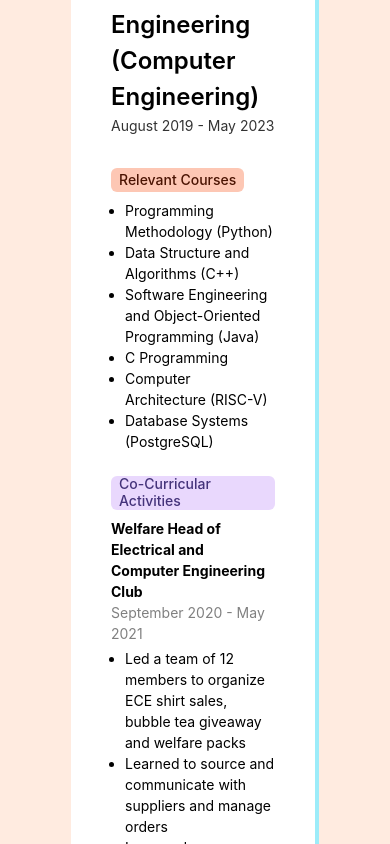
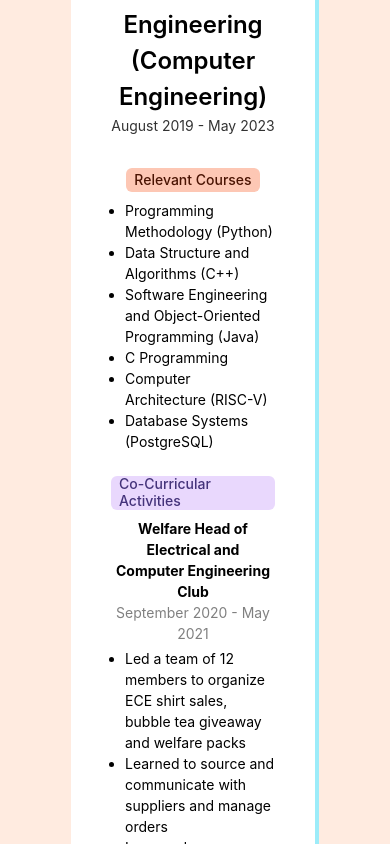
Before and after one commit to hazelhedmine/portfolio-website, a React (Create React App) app: page / in a window 390 px wide. Shown: the part 2487-3331 px from the top of the page. Built offline with nearby package versions, Linux system fonts and the light colour scheme.

Commit message:
Adjust formatting for mobile view for info section

```diff
--- a/src/components/sections/Education.js
+++ b/src/components/sections/Education.js
@@ -14,16 +14,18 @@ import {
 const Education = ({ props }) => {
   return (
     <Flex direction="column" p={6} gap={6}>
-      <Stat textAlign="left">
+      <Stat textAlign={{ base: 'center', md: 'left' }}>
         <StatLabel>National University of Singapore</StatLabel>
         <StatNumber>Bachelor of Engineering (Computer Engineering)</StatNumber>
         <StatHelpText>August 2019 - May 2023</StatHelpText>
       </Stat>
 
       <Box align="left">
+        <Flex gap={4} flexWrap="wrap" justify={{ base: 'center', md: 'left' }}>
           <Tag marginBottom={2} colorScheme="coral">
             Relevant Courses
           </Tag>
+        </Flex>
         <UnorderedList fontSize="sm">
           <ListItem>Programming Methodology (Python)</ListItem>
           <ListItem>Data Structure and Algorithms (C++)</ListItem>
@@ -37,12 +39,20 @@ const Education = ({ props }) => {
       </Box>
 
       <Box align="left">
+        <Flex gap={4} flexWrap="wrap" justify={{ base: 'center', md: 'left' }}>
           <Tag marginBottom={2} colorScheme="purple">
             Co-Curricular Activities
           </Tag>
+        </Flex>
         <Box fontSize="sm">
+          <Text textAlign={{ base: 'center', md: 'left' }}>
             <b>Welfare Head of Electrical and Computer Engineering Club</b>
-          <Text marginBottom={1} color="gray">
+          </Text>
+          <Text
+            marginBottom={1}
+            color="gray"
+            textAlign={{ base: 'center', md: 'left' }}
+          >
             September 2020 - May 2021
           </Text>
           <UnorderedList fontSize="sm">
--- a/src/components/sections/Projects.js
+++ b/src/components/sections/Projects.js
@@ -7,7 +7,6 @@ import {
   ListItem,
   Menu,
   MenuButton,
-  MenuIcon,
   MenuItem,
   MenuList,
   Stat,
@@ -18,17 +17,16 @@ import {
 } from '@chakra-ui/react';
 
 import { ChevronDownIcon } from '@chakra-ui/icons';
-import { GrDocumentUser } from 'react-icons/gr';
 
 const Projects = ({ props }) => {
   return (
     <Flex direction="column" p={6} gap={6}>
-      <Stat textAlign="left">
+      <Stat textAlign={{ base: 'center', md: 'left' }}>
         <StatNumber>Portfolio Website</StatNumber>
         <StatHelpText>It's this website!</StatHelpText>
       </Stat>
 
-      <Flex gap={4} flexWrap="wrap">
+      <Flex gap={4} flexWrap="wrap" justify={{ base: 'center', md: 'left' }}>
         <Tag colorScheme="cyan">Javascript</Tag>
         <Tag colorScheme="cyan">React</Tag>
         <Tag colorScheme="cyan">Chakra UI</Tag>
@@ -43,12 +41,12 @@ const Projects = ({ props }) => {
       {/*---------------------------------*/}
       <Divider borderBottomColor="cyan.300"></Divider>
 
-      <Stat textAlign="left">
+      <Stat textAlign={{ base: 'center', md: 'left' }}>
         <StatNumber>Augmented Reality Laser Tag System</StatNumber>
         <StatHelpText>Jan 2022 - May 2022</StatHelpText>
       </Stat>
 
-      <Flex gap={4} flexWrap="wrap">
+      <Flex gap={4} flexWrap="wrap" justify={{ base: 'center', md: 'left' }}>
         <Tag colorScheme="coral">Unity</Tag>
         <Tag colorScheme="coral">Vuforia Engine</Tag>
         <Tag colorScheme="coral">C#</Tag>
@@ -84,14 +82,18 @@ const Projects = ({ props }) => {
       {/*---------------------------------*/}
       <Divider borderBottomColor="cyan.300"></Divider>
 
-      <Flex justify="space-between">
-        <Stat textAlign="left">
+      <Flex
+        justify={{ base: 'left', md: 'space-between' }}
+        direction={{ base: 'column', md: 'row' }}
+      >
+        <Stat textAlign={{ base: 'center', md: 'left' }}>
           <StatNumber>UniTracker</StatNumber>
           <StatHelpText>January 2021 - May 2021</StatHelpText>
         </Stat>
+        <Box align="center">
           <Menu>
             <MenuButton
-            variant="ghost"
+              variant={{ base: 'outline', md: 'ghost' }}
               as={Button}
               rightIcon={<ChevronDownIcon />}
             >
@@ -114,9 +116,10 @@ const Projects = ({ props }) => {
               </MenuItem>
             </MenuList>
           </Menu>
+        </Box>
       </Flex>
 
-      <Flex gap={4} flexWrap="wrap">
+      <Flex gap={4} flexWrap="wrap" justify={{ base: 'center', md: 'left' }}>
         <Tag colorScheme="purple">CLI</Tag>
         <Tag colorScheme="purple">Java</Tag>
         <Tag colorScheme="purple">JUnit</Tag>
--- a/src/components/sections/Work.js
+++ b/src/components/sections/Work.js
@@ -13,13 +13,13 @@ import {
 const Work = ({ props }) => {
   return (
     <Flex direction="column" p={6} gap={6}>
-      <Stat textAlign="left">
+      <Stat textAlign={{ base: 'center', md: 'left' }}>
         <StatLabel>Advanced Micro Devices (Singapore)</StatLabel>
         <StatNumber>Product Engineering Intern</StatNumber>
         <StatHelpText>May 2021 - November 2021</StatHelpText>
       </Stat>
 
-      <Flex gap={4} flexWrap="wrap">
+      <Flex gap={4} flexWrap="wrap" justify={{ base: 'center', md: 'left' }}>
         <Tag colorScheme="coral">Python</Tag>
         <Tag colorScheme="coral">Tkinter</Tag>
         <Tag colorScheme="coral">GUI</Tag>
```
Lines whose indentation alone changed are shown as unchanged.
